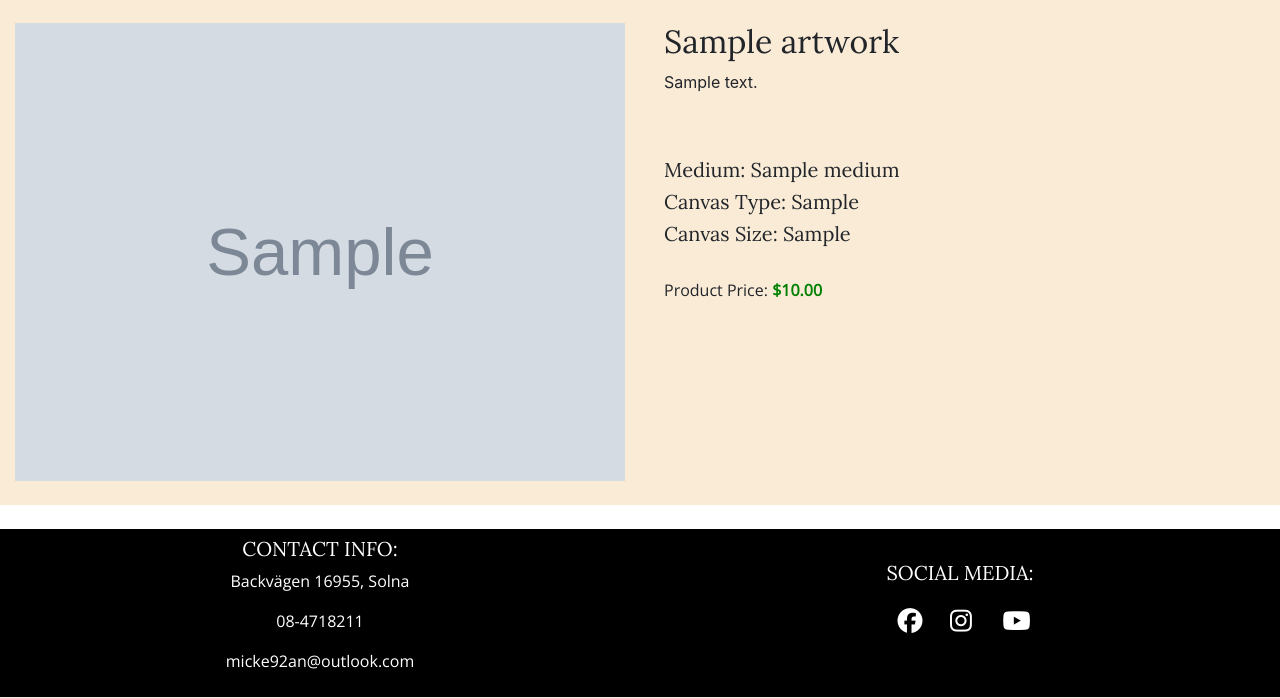
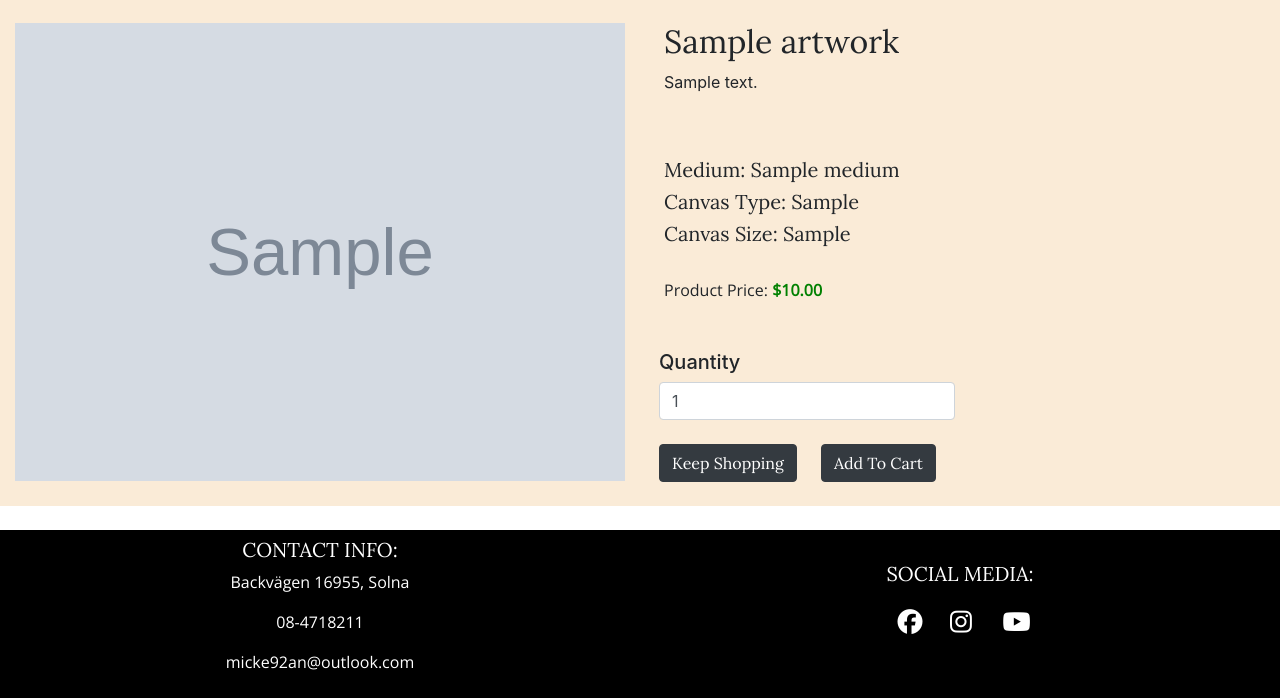
Before and after one commit to 92an/ms4, a Django app: page /artwork/1 in a window 1280 px wide. Shown: the part 258-956 px from the top of the page. Run offline with Django 3.2, Linux system fonts and the light colour scheme; tables that the repository leaves empty hold one stand-in row (values such as "Sample post"); grey boxes marked "Sample" are stand-in pictures; some libraries are stand-ins or nearby versions.

Commit message:
adding product to cart

```diff
--- a/artwork/templates/artwork/artwork.html
+++ b/artwork/templates/artwork/artwork.html
@@ -58,11 +58,10 @@
                         <p class="card-text main-text px-4">Product Price: <span class="disscounted">${{ artwork.price }}</span></p>
                         <p class="card-text main-text px-4">Product Discounted Price: <span class="price">${{ artwork.price_discounted }}</span></p>
                         {% else %}
+                        <p class="card-text main-text px-4 mt-3">Product Price: <span class="price">${{ artwork.price }}</span></p>
                         <br>
-                        <p class="card-text main-text px-4 mt-3">Product Price: <span class="price">${{ artwork.price }}</span></p>
                         {% endif %}
                         <a href="{% url 'artwork_detail' artwork.id %}" class="btn btn-dark capitalize">view details</a>
-                        <a class="btn btn-dark capitalize float-right">add to cart</a>
                     </div>
                 </div>
             </div>
--- a/artwork/templates/artwork/artwork_detail.html
+++ b/artwork/templates/artwork/artwork_detail.html
@@ -34,6 +34,19 @@
                     <p class="main-text">Product Price: <span class="price">${{ artworks.price }}</span></p>
                     <br>
                 {% endif %}
+                <form class="form mt-2" action="{% url 'add_to_cart' artworks.id %}" method="POST">
+                    {% csrf_token %}
+                    <div class="form-row w-50 number-input">
+                        <h5 class="header capitalize">quantity</h5>
+                        <input class="form-control" type="number" name="quantity" value="1" min="1" max="99" data-item_id="{{ artworks.id }}" id="id_quant_{{ artworks.id }}">
+                    </div>
+                    <br>
+                    <div class="form-row">
+                        <a href="{% url 'artwork' %}" class="btn btn-dark mr-4">Keep Shopping</a>
+                        <input type="submit" class="btn btn-dark" value="Add to Cart">
+                        <input type="hidden" name="redirect_url" value="{{ request.path }}">
+                    </div>
+                </form>
             </div>
         </div>
     </div>
--- a/cart/contexts.py
+++ b/cart/contexts.py
@@ -1,15 +1,31 @@
-
+from django.conf import settings
+from django.shortcuts import get_object_or_404
+from artwork.models import Artwork
 
 def cart_content(request):
 
-    bag_items = []
+    cart_items = []
     total = 0
-    product_count = 0
+    artwork_count = 0
+    cart = request.session.get("cart", {})
+
+    for item_id, quantity in cart.items():
+        artwork = get_object_or_404(Artwork, pk=item_id)
+        total += quantity * artwork.price
+        artwork_count += quantity
+        cart_items.append({
+            "item_id": item_id,
+            "quantity": quantity,
+            "artwork": artwork,
+        })
+
+    grand_total = total
 
     context = {
-        "bag_items": bag_items,
+        "cart_items": cart_items,
         "total": total,
-        "product_count": product_count,
+        "artwork_count": artwork_count,
+        "grand_total": grand_total,
     }
 
     return context
--- a/cart/templates/cart/cart.html
+++ b/cart/templates/cart/cart.html
@@ -20,7 +20,7 @@
         <div class="col">
             {% if cart_items %}
                 <div class="table-responsive">
-
+                    {{ cart_items }}
                 </div>
             {% else %}
                 <p class="main-text">There are no items in the cart</p>
--- a/cart/urls.py
+++ b/cart/urls.py
@@ -3,5 +3,6 @@ from django.urls import path
 from . import views
 
 urlpatterns = [
-    path("", views.view_cart, name="view_cart")
+    path("", views.view_cart, name="view_cart"),
+    path("add/<item_id>/", views.add_to_cart, name="add_to_cart"),
 ]
```
Also changed, not shown: cart/views.py (+16 -1 lines).
